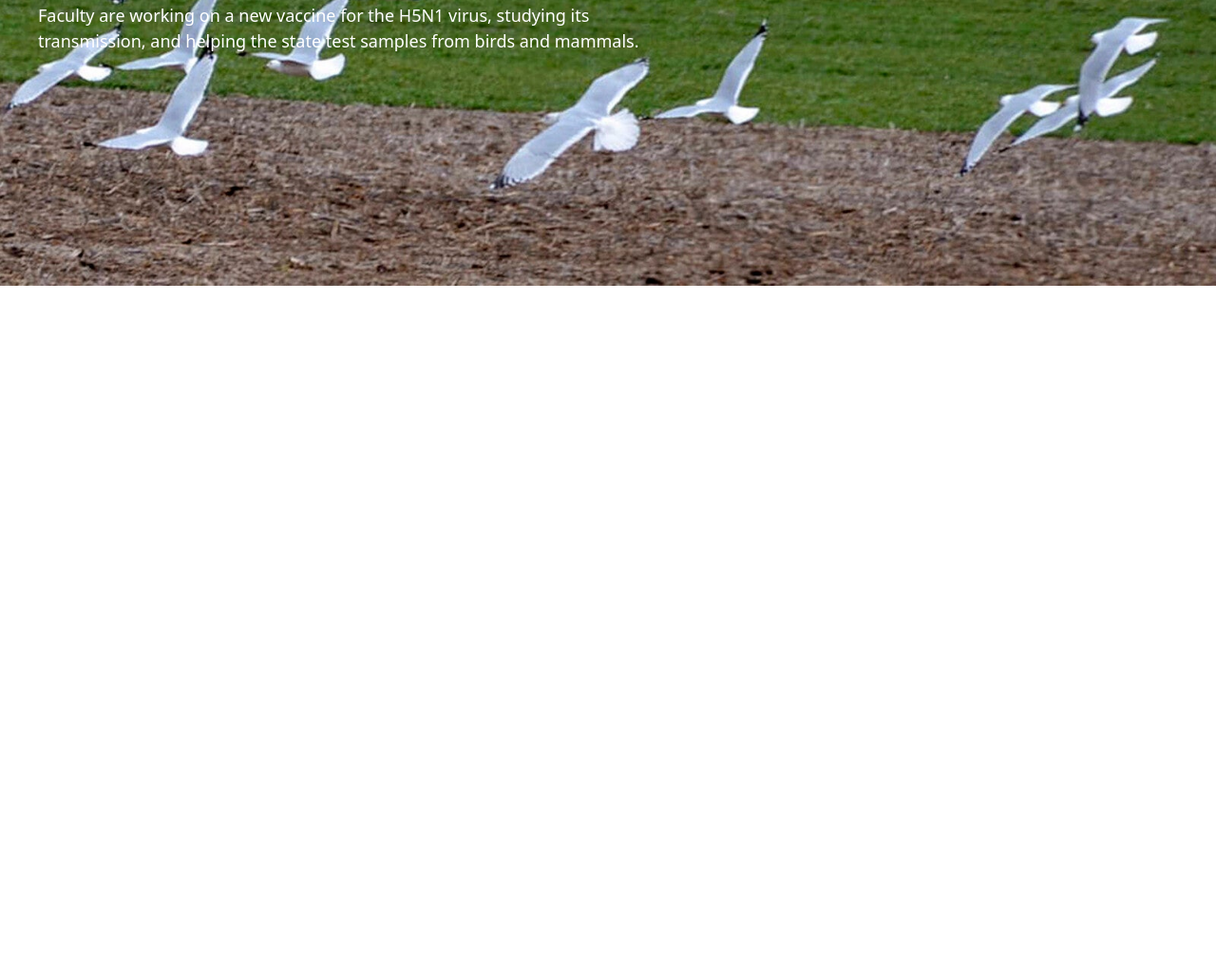
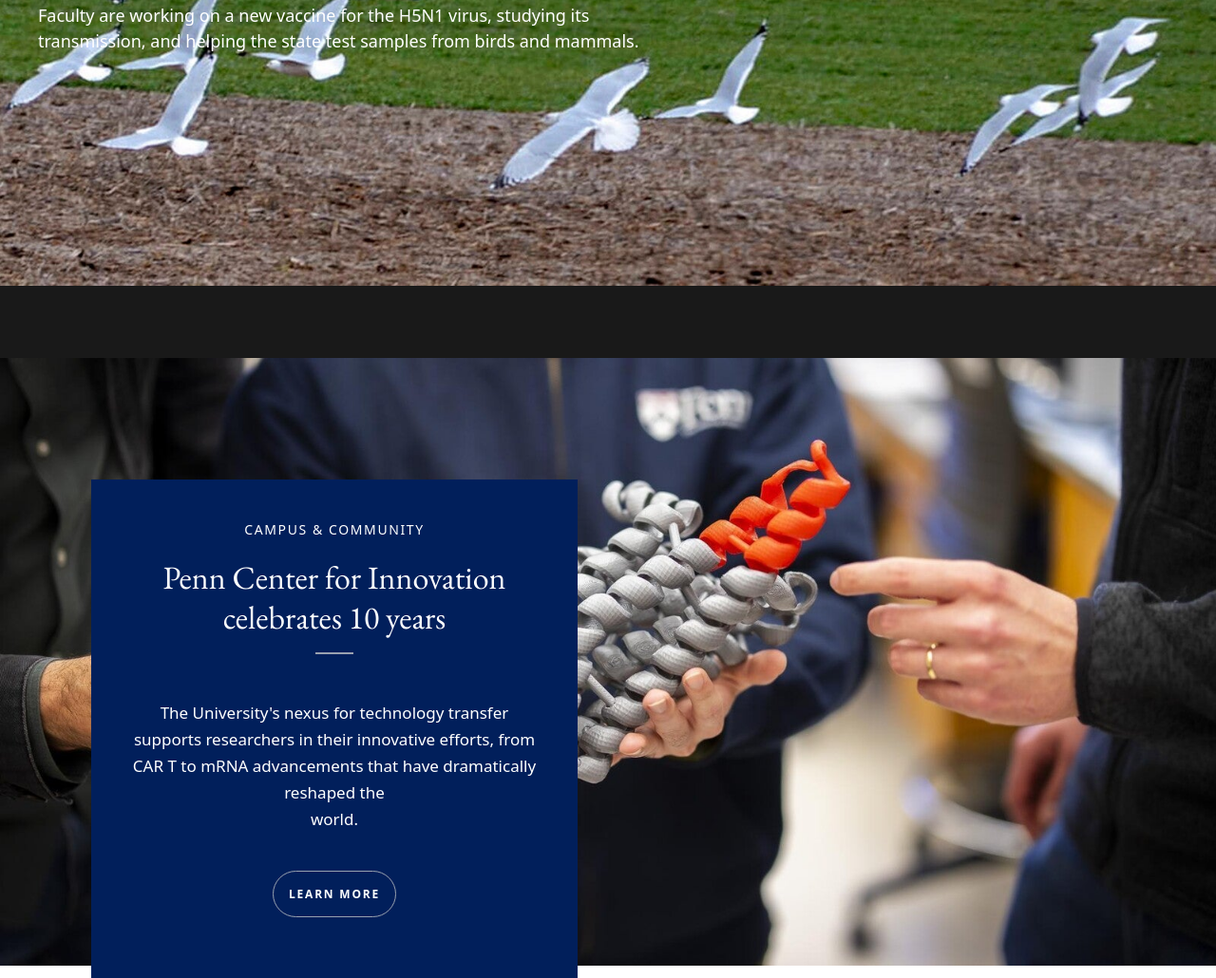
Before and after one commit to pinsoegustave/upenn-clone, a website: page index.html in a window 1280 px wide. Shown: the part 659-1689 px from the top of the page at 95% size. Before the commit the page ends 960 px from the top, so only its background shows below. Drawn offline with nearby package versions, Linux system fonts and the light colour scheme.

Commit message:
Added campus section

```diff
--- a/index.html
+++ b/index.html
@@ -59,11 +59,29 @@
             <span class="w-12 border-2 border-gray-400 flex"></span>
         </div>
         <!-- Hidden div -->
-         <div class="intro-hidden mt-4 w-full md:w-[50vw]">
+         <div class="intro-hidden mt-4 w-full md:w-[50vw] h-[29.2vw] ">
             <p class="text-[18px] ">
                 Faculty are working on a new vaccine for the H5N1 virus, studying its transmission, and helping the state test samples from birds and mammals.</p>
          </div>
     </div>
   </section>
+  <!-- Body -->
+
+  <!-- Campus & Community -->
+   <section class="w-full">
+        <div class="w-full relative">
+            <img src="/images/penn-center-innovation.jpeg" alt="">
+        </div>
+        <!-- Card -->
+        <div class="absolute md:-mt-[40%] bg-[#011f5b] text-white md:ml-24 w-full md:w-[40vw]">
+            <div class="p-10 mx-auto">
+                <h3 class="uppercase mb-4 text-center text-[14px] leading-[26px] tracking-[1.6px]">campus & community</h3>
+                <h1 class="text-[34px] eb-garamond leading-[42px] text-center tracking-normal hover:underline">Penn Center for Innovation celebrates 10 years</h1>
+                <span class="border border-gray-400 flex w-10 text-center mx-auto m-4"></span>
+                <p class="text-[17px] leading-[28px] text-center tracking-normal mt-12 mb-10">The University&apos;s nexus for technology transfer supports researchers in their innovative efforts, from CAR T to mRNA advancements that have dramatically reshaped the <br> world.</p>
+                <button class="m-6 flex mx-auto p-4 text-[12px] leading-[15.6px] tracking-[1.8px] border border-gray-400  pl-4 rounded-[32px] uppercase hover:text-[#990000] hover:bg-white font-bold">learn more</button>
+            </div>
+        </div>
+   </section>
 </body>
 </html>
```
Also changed, not shown: images/penn-center-innovation.jpeg (added), src/output.css.
